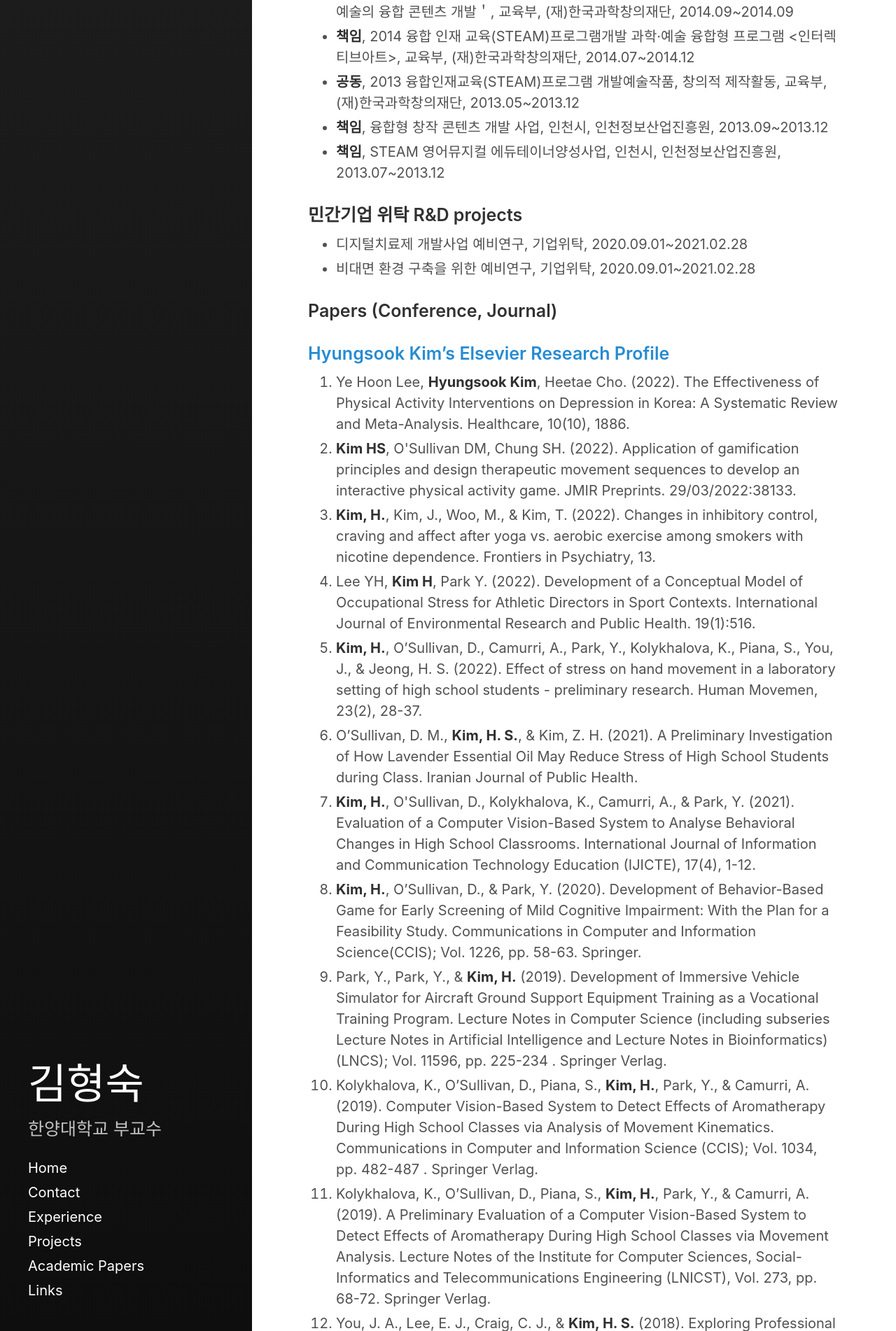
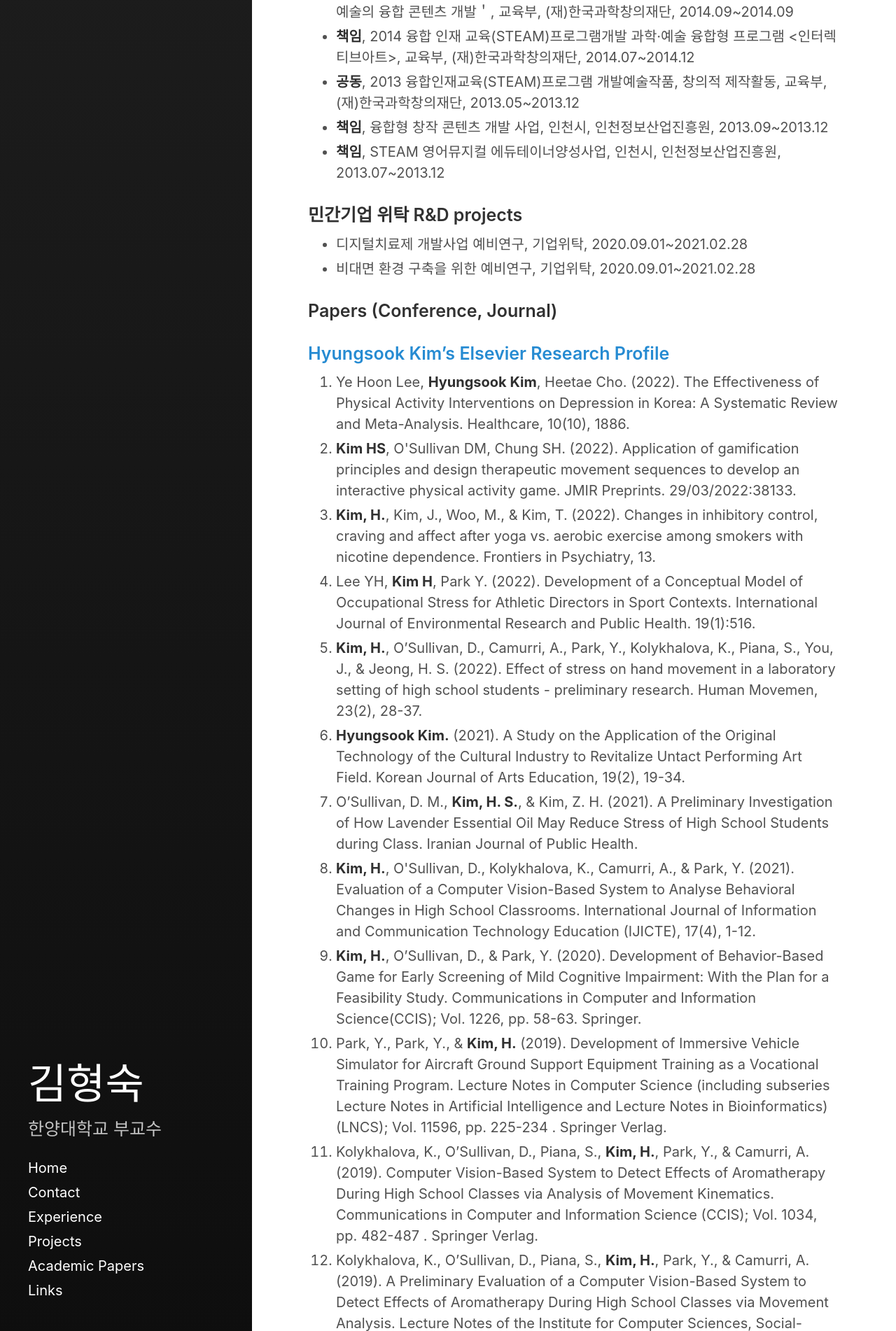
Before and after one commit to Rugger12/hyungsook, a Jekyll site: the page built from _posts/2022-10-07-about-me.md, in a window 1280 px wide. Shown: the part 3098-5000 px from the top of the page at 70% size. Built offline with Jekyll 4.4.1, drawn with Linux system fonts in a browser that asks for light colours; some of the changed text lies outside the part shown.

Commit message:
Update 2022-10-07-about-me.md

```diff
--- a/_posts/2022-10-07-about-me.md
+++ b/_posts/2022-10-07-about-me.md
@@ -82,6 +82,7 @@ excerpt_separator:  <!--more-->
   <li><strong>Kim, H.</strong>, Kim, J., Woo, M., & Kim, T. (2022). Changes in inhibitory control, craving and affect after yoga vs. aerobic exercise among smokers with nicotine dependence. Frontiers in Psychiatry, 13.</li>
   <li>Lee YH, <strong>Kim H</strong>, Park Y. (2022). Development of a Conceptual Model of Occupational Stress for Athletic Directors in Sport Contexts. International Journal of Environmental Research and Public Health. 19(1):516.</li>
   <li> <strong>Kim, H.</strong>, O’Sullivan, D., Camurri, A., Park, Y., Kolykhalova, K., Piana, S., You, J., & Jeong, H. S. (2022). Effect of stress on hand movement in a laboratory setting of high school students - preliminary research. Human Movemen, 23(2), 28-37.</li>
+  <li> <strong>Hyungsook Kim.</strong> (2021). A Study on the Application of the Original Technology of the Cultural Industry to Revitalize Untact Performing Art Field. Korean Journal of Arts Education, 19(2), 19-34.</li>
   <li>O’Sullivan, D. M., <strong>Kim, H. S.</strong>, & Kim, Z. H. (2021). A Preliminary Investigation of How Lavender Essential Oil May Reduce Stress of High School Students during Class. Iranian Journal of Public Health.</li>
   <li><strong>Kim, H.</strong>, O'Sullivan, D., Kolykhalova, K., Camurri, A., & Park, Y. (2021). Evaluation of a Computer Vision-Based System to Analyse Behavioral Changes in High School Classrooms. International Journal of Information and Communication Technology Education (IJICTE), 17(4), 1-12.</li>
   <li><strong>Kim, H.</strong>, O’Sullivan, D., & Park, Y. (2020). Development of Behavior-Based Game for Early Screening of Mild Cognitive Impairment: With the Plan for a Feasibility Study. Communications in Computer and Information Science(CCIS); Vol. 1226, pp. 58-63. Springer.</li>
```
